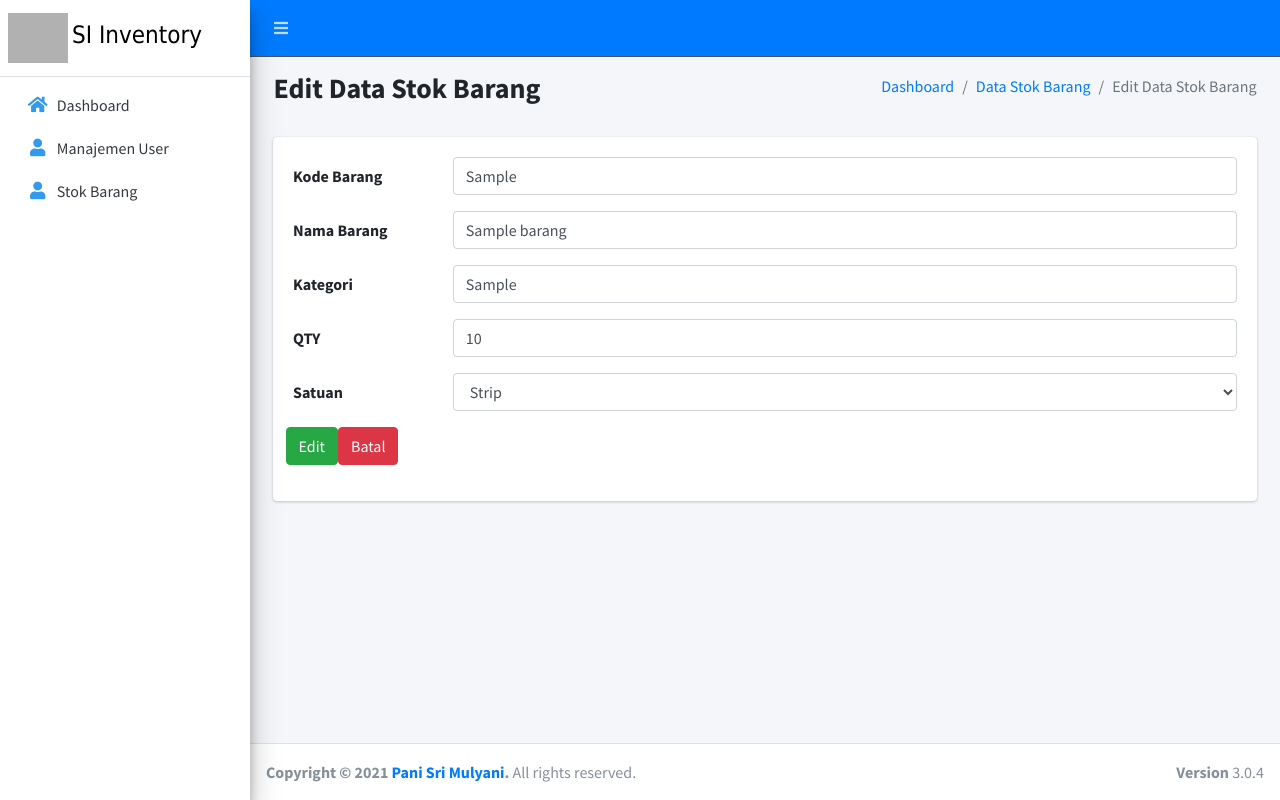
After one commit to FieryInferno/si_inventory, a CodeIgniter app: page /database/admin_gudang/stok_barang/edit/1 in a window 1280 px wide. The commit adds this page. Run offline with CodeIgniter, Linux system fonts and the light colour scheme; tables that the repository leaves empty or names only in its code hold one stand-in row (values such as "Sample post"); some libraries are stand-ins or nearby versions; grey boxes are pictures that could not be loaded.

Commit message:
membuat edit dan hapus data stok barang

```diff
--- a/application/config/routes.php
+++ b/application/config/routes.php
@@ -14,3 +14,5 @@ $route['admin_gudang/manajemen_user/(:any)']        = 'adminGudang/User/edit/$1'
 $route['admin_gudang/manajemen_user/hapus/(:any)']  = 'adminGudang/User/hapus/$1';
 $route['admin_gudang/stok_barang.html']             = 'adminGudang/Barang';
 $route['admin_gudang/stok_barang/tambah.html']      = 'adminGudang/Barang/tambah';
+$route['admin_gudang/stok_barang/edit/(:any)']      = 'adminGudang/Barang/edit/$1';
+$route['admin_gudang/stok_barang/hapus/(:any)']     = 'adminGudang/Barang/hapus/$1';
--- a/application/controllers/adminGudang/Barang.php
+++ b/application/controllers/adminGudang/Barang.php
@@ -43,4 +43,53 @@ class Barang extends CI_Controller {
     $data['konten'] = 'adminGudang/tambahStokBarang';
 		$this->load->view('adminGudang/template', $data);
   }
+
+  public function edit($id_barang)
+  {
+    if ($this->input->post()) {
+      $this->form_validation->set_rules('kode_barang', 'Kode Barang', 'required');
+      $this->form_validation->set_rules('nama_barang', 'Nama Barang', 'required');
+      $this->form_validation->set_rules('kategori', 'Kategori', 'required');
+      $this->form_validation->set_rules('qty', 'QTY', 'required');
+      $this->form_validation->set_rules('satuan', 'Satuan', 'required');
+      if ($this->form_validation->run() !== FALSE) {
+        $this->BarangModel->update($id_barang);
+        $this->session->set_flashdata('pesan', '
+          <div class="alert alert-success alert-dismissible fade show" role="alert">
+            <strong>Sukses!</strong> Tambah data berhasil.
+            <button type="button" class="close" data-dismiss="alert" aria-label="Close">
+              <span aria-hidden="true">&times;</span>
+            </button>
+          </div>
+        ');
+        redirect('admin_gudang/stok_barang.html');
+      } else {
+        $this->session->set_flashdata('pesan', '
+          <div class="alert alert-danger alert-dismissible fade show" role="alert">
+            <strong>Gagal!</strong>' . validation_errors() . '
+            <button type="button" class="close" data-dismiss="alert" aria-label="Close">
+              <span aria-hidden="true">&times;</span>
+            </button>
+          </div>
+        ');
+      }
+    }
+    $data           = $this->BarangModel->get($id_barang);
+    $data['konten'] = 'adminGudang/editStokBarang';
+		$this->load->view('adminGudang/template', $data);
+  }
+
+  public function hapus($id_barang)
+  {
+    $this->BarangModel->delete($id_barang);
+    $this->session->set_flashdata('pesan', '
+      <div class="alert alert-success alert-dismissible fade show" role="alert">
+        <strong>Sukses!</strong> Hapus data berhasil.
+        <button type="button" class="close" data-dismiss="alert" aria-label="Close">
+          <span aria-hidden="true">&times;</span>
+        </button>
+      </div>
+    ');
+    redirect('admin_gudang/stok_barang.html');
+  }
 }
--- a/application/models/BarangModel.php
+++ b/application/models/BarangModel.php
@@ -7,6 +7,9 @@ class BarangModel extends CI_Model {
 
 	public function getAll()
 	{
+    $this->db->select($this->table . '.*, user1.username as user_create, user2.username as user_modify');
+    $this->db->join('user as user1', $this->table . '.created_by = user1.id_user');
+    $this->db->join('user as user2', $this->table . '.modify_by = user2.id_user', 'left');
     return $this->db->get($this->table)->result_array();
 	}
 
@@ -22,4 +25,32 @@ class BarangModel extends CI_Model {
       'created_by'    => $this->session->id_user
     ]);
   }
+
+  public function get($id_barang)
+  {
+    return $this->db->get_where($this->table, [
+      'id_barang' => $id_barang
+    ])->row_array();
+  }
+
+  public function update($id_barang)
+  {
+    $data = [
+      'kode_barang'   => $this->input->post('kode_barang'),
+      'nama_barang'   => $this->input->post('nama_barang'),
+      'kategori'      => $this->input->post('kategori'),
+      'qty'           => $this->input->post('qty'),
+      'satuan'        => $this->input->post('satuan'),
+      'modify_date'   => date('Y-m-d'),
+      'modify_by'     => $this->session->id_user
+    ];
+    $this->db->where('id_barang', $id_barang);
+    $this->db->update($this->table, $data);
+  }
+
+  public function delete($id_barang)
+  {
+    $this->db->where('id_barang', $id_barang);
+    $this->db->delete($this->table);
+  }
 }
--- /dev/null
+++ b/application/views/adminGudang/editStokBarang.php
@@ -0,0 +1,67 @@
+<section class="content">
+  <div class="content-header">
+    <div class="container-fluid">
+      <div class="row mb-2">
+        <div class="col-sm-6">
+          <h3><b><font face=""> Edit Data Stok Barang </font></b></h3>
+        </div><!-- /.col -->
+        <div class="col-sm-6">
+          <ol class="breadcrumb float-sm-right">
+            <li class="breadcrumb-item"><a href="<?= base_url(); ?>">Dashboard</a></li>
+            <li class="breadcrumb-item"><a href="<?= base_url(); ?>admin_gudang/stok_barang.html">Data Stok Barang</a></li>
+            <li class="breadcrumb-item active">Edit Data Stok Barang</li>
+          </ol>
+        </div><!-- /.col -->
+      </div><!-- /.row -->
+    </div><!-- /.container-fluid -->
+  </div>
+  <div class="container-fluid">
+    <div class="col-sm-12">
+      <div class="card">
+        <div class="card-body">
+          <?php if ($this->session->pesan) echo $this->session->pesan; ?>
+          <form action="<?= base_url('admin_gudang/stok_barang/edit/' . $id_barang); ?>" method="post">
+            <div class="form-group row">
+              <label for="staticEmail" class="col-sm-2 col-form-label">Kode Barang</label>
+              <div class="col-sm-10">
+                <input type="text" required class="form-control" id="staticEmail" placeholder="Masukan Kode Barang" name="kode_barang" value="<?= $kode_barang; ?>">
+              </div>
+            </div>
+            <div class="form-group row">
+              <label for="staticEmail" class="col-sm-2 col-form-label">Nama Barang</label>
+              <div class="col-sm-10">
+                <input type="text" required class="form-control" id="staticEmail" placeholder="Masukan Nama Barang" name="nama_barang" value="<?= $nama_barang; ?>">
+              </div>
+            </div>
+            <div class="form-group row">
+              <label for="staticEmail" class="col-sm-2 col-form-label">Kategori</label>
+              <div class="col-sm-10">
+                <input type="text" required class="form-control" id="staticEmail" placeholder="Masukan Kategori" name="kategori" value="<?= $kategori; ?>">
+              </div>
+            </div>
+            <div class="form-group row">
+              <label for="staticEmail" class="col-sm-2 col-form-label">QTY</label>
+              <div class="col-sm-10">
+                <input type="number" required class="form-control" id="staticEmail" placeholder="Masukan QTY" name="qty" value="<?= $qty; ?>">
+              </div>
+            </div>
+            <div class="form-group row">
+              <label for="staticEmail" class="col-sm-2 col-form-label">Satuan</label>
+              <div class="col-sm-10">
+                <select name="satuan" id="satuan" class="form-control" required>
+                  <option value="strip" <?= $satuan == 'strip' ? 'selected' : '' ; ?>>Strip</option>
+                  <option value="botol" <?= $satuan == 'botol' ? 'selected' : '' ; ?>>Bolot</option>
+                  <option value="tablet" <?= $satuan == 'tablet' ? 'selected' : '' ; ?>>Tablet</option>
+                </select>
+              </div>
+            </div>
+            <div class="form-group row">
+              <button type="submit" class="btn btn-success">Edit</button>
+              <a href="<?= base_url(); ?>admin_gudang/stok_barang.html" class="btn btn-danger">Batal</a>
+            </div>
+          </form>
+        </div>
+      </div>
+    </div>
+  </div>
+</section>
```
Also changed, not shown: application/views/adminGudang/stokBarang.php (+8 -0 lines).
